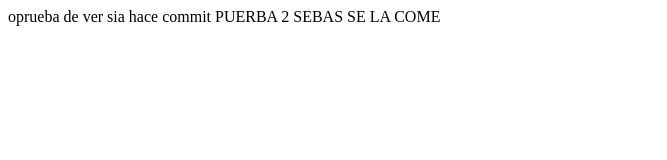
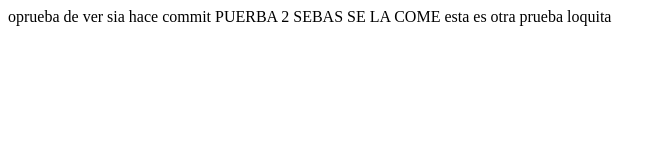
Before and after one commit to TwiLight24/GITCONPRUEBASEBASCUL, a plain HTML site: page peurba.html in a window 1280 px wide. Shown: the whole page, without its empty margins (0-667 px from the left). Drawn offline with Linux system fonts and the light colour scheme.

Commit message:
Update peurba.html

```diff
--- a/peurba.html
+++ b/peurba.html
@@ -8,5 +8,6 @@
 <body>
     oprueba de ver sia hace commit
     PUERBA 2 SEBAS SE LA COME
+    esta es otra prueba loquita
 </body>
 </html>
```
